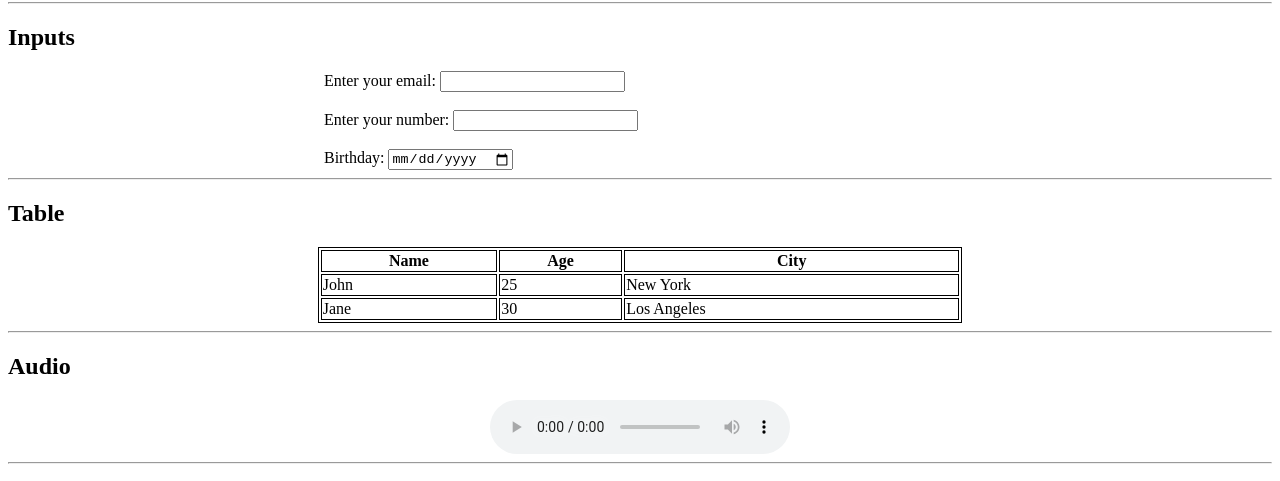
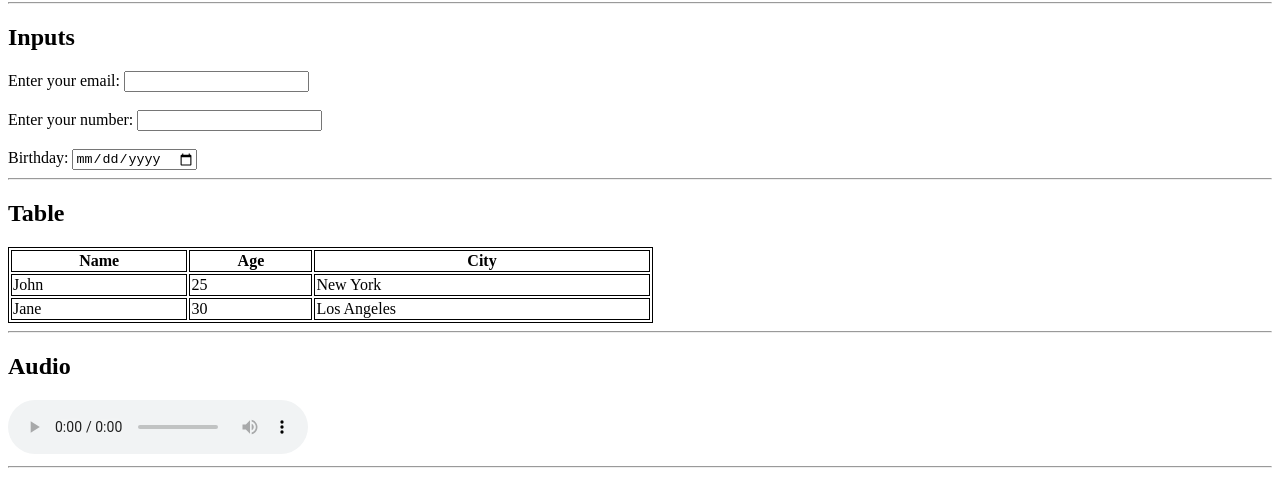
Before and after one commit to Alvic001/221405560-WebApp, a plain HTML site: page Version02_Exercise.html in a window 1280 px wide. Shown: the part 407-888 px from the top of the page. Drawn offline with Linux system fonts and the light colour scheme.

Commit message:
Removed some css .center

```diff
--- a/Version02_Exercise.html
+++ b/Version02_Exercise.html
@@ -5,28 +5,11 @@
   <meta name="viewport" content="width=device-width, initial-scale=1.0">
   <title>Exercises</title>
   <style>
-    div.center {
-    margin: auto;
-    width: 50%;
-    }
+
     table, th, td {
       border:1px solid black;
     }
     img.center{
-        display: block;
-        margin-left: auto;
-        margin-right: auto;
-    }
-    table.center{
-        margin-left: auto;
-        margin-right: auto;
-    }
-    audio.center{
-        display: block;
-        margin-left: auto;
-        margin-right: auto;
-    }
-    video.center{
         display: block;
         margin-left: auto;
         margin-right: auto;
@@ -71,7 +54,7 @@
 
     <section id="Section2">
       <h1><b>Inputs</b></h1>
-        <div class="center">
+        <div>
             <label for="email">Enter your email:</label>
             <input type="email" id="email" name="email" required><br><br>
             <label for="number">Enter your number:</label>
@@ -84,7 +67,7 @@
 
     <section id="Section3">
       <h1><b>Table</b></h1>
-        <table style="width: 51%;" class="center">
+        <table style="width: 51%;">
             <tr>
               <th>Name</th>
               <th>Age</th>
@@ -108,7 +91,7 @@
       <h1><b>Audio</b></h1>
         <footer>
             <div>
-              <audio controls class="center">
+              <audio controls>
                 <source src="mixkit-island-beat-250.mp3" type="audio/mpeg">
               </audio>
             </div>
```
